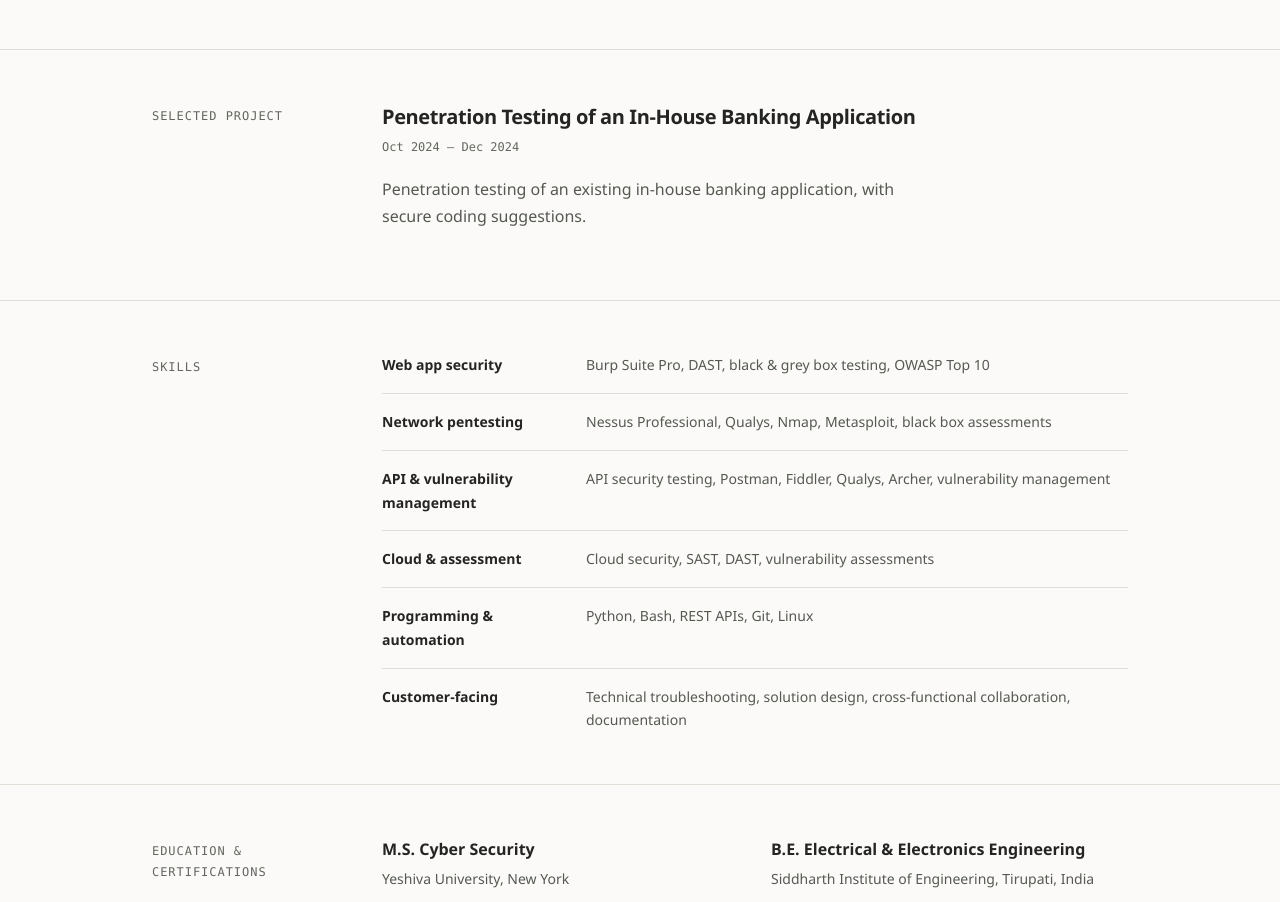
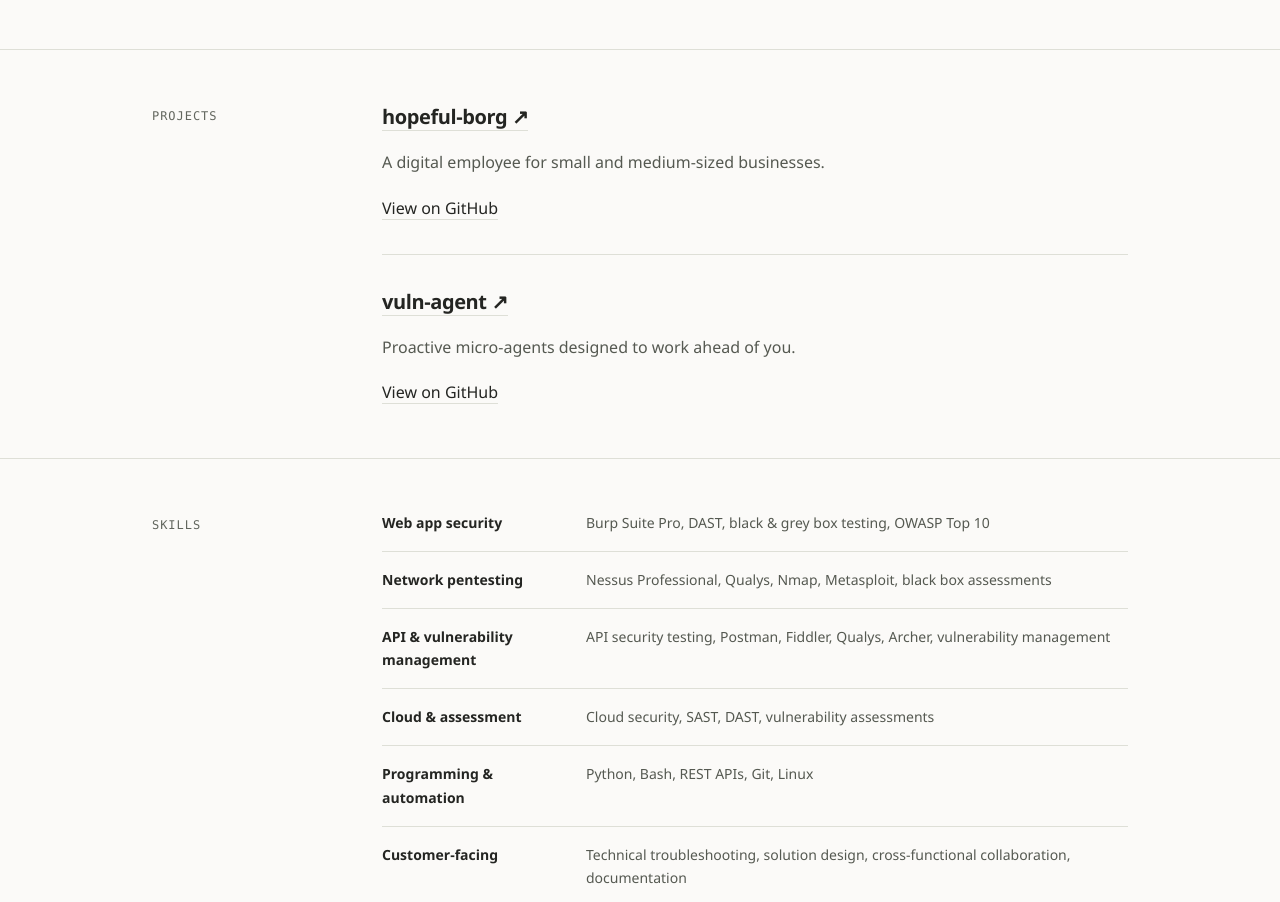
Before and after one commit to vivek29621/mywebsite, a plain HTML site: page index.html in a window 1280 px wide. Shown: the part 1626-2528 px from the top of the page. Drawn offline with Linux system fonts and the light colour scheme.

Commit message:
Show GitHub projects with repository links

```diff
--- a/index.html
+++ b/index.html
@@ -173,14 +173,16 @@
     <!-- Projects -->
     <section class="section reveal" id="projects">
       <div class="wrap">
-        <h2 class="section-title">Selected project</h2>
-        <article class="project">
-          <h3>Penetration Testing of an In-House Banking Application</h3>
-          <p class="job-date">Oct 2024 — Dec 2024</p>
-          <p class="project-desc">
-            Penetration testing of an existing in-house banking application,
-            with secure coding suggestions.
-          </p>
+        <h2 class="section-title">Projects</h2>
+        <article class="project job">
+          <h3><a href="https://github.com/vivek29621/hopeful-borg" target="_blank" rel="noopener">hopeful-borg <span aria-hidden="true">↗</span></a></h3>
+          <p class="project-desc">A digital employee for small and medium-sized businesses.</p>
+          <a href="https://github.com/vivek29621/hopeful-borg" target="_blank" rel="noopener">View on GitHub</a>
+        </article>
+        <article class="project job">
+          <h3><a href="https://github.com/vivek29621/vuln-agent" target="_blank" rel="noopener">vuln-agent <span aria-hidden="true">↗</span></a></h3>
+          <p class="project-desc">Proactive micro-agents designed to work ahead of you.</p>
+          <a href="https://github.com/vivek29621/vuln-agent" target="_blank" rel="noopener">View on GitHub</a>
         </article>
       </div>
     </section>
```
